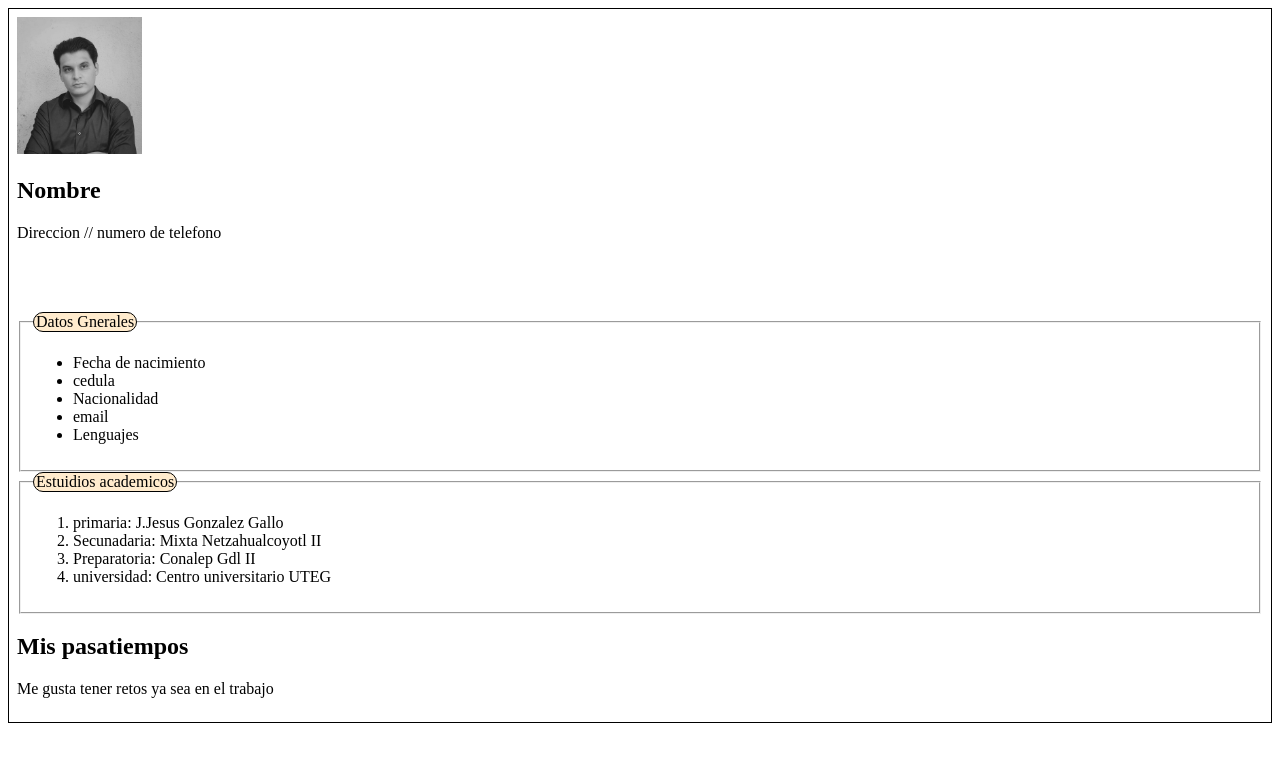
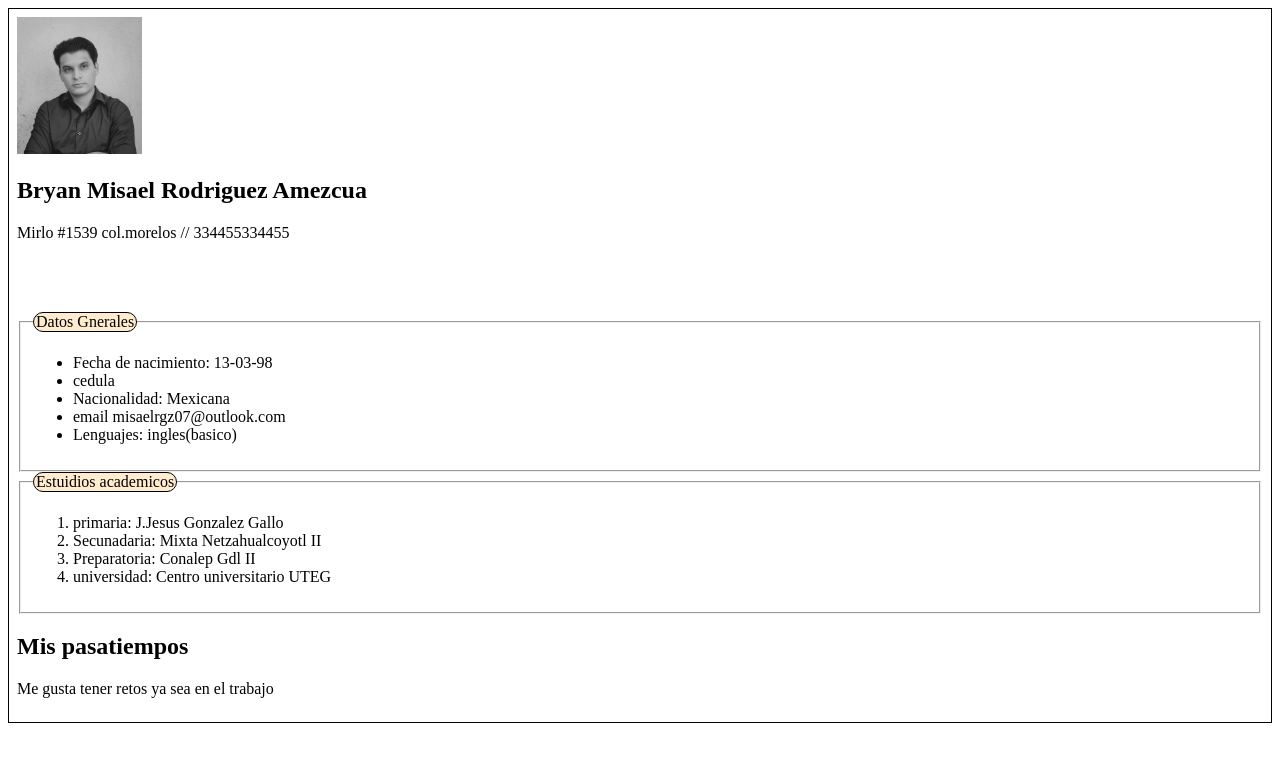
Before and after one commit to misaelrgz/proyectomisargzam, a plain HTML site: page cv/cv.html in a window 1280 px wide. Drawn offline with Linux system fonts and the light colour scheme.

Commit message:
Update cv.html

```diff
--- a/cv/cv.html
+++ b/cv/cv.html
@@ -21,8 +21,8 @@
 <body>
     <div id="nombre">
         <img src="mifoto.jpeg"width=125>
-        <h2>Nombre</h2>
-        <p>Direccion // numero de telefono</p>
+        <h2>Bryan Misael Rodriguez Amezcua</h2>
+        <p>Mirlo #1539 col.morelos // 334455334455</p>
         <br>
         <br>
         <br>
@@ -30,11 +30,11 @@
         <fieldset>
             <legend>Datos Gnerales</legend>
             <ul>
-                <li>Fecha de nacimiento</li>
+                <li>Fecha de nacimiento:   13-03-98</li>
                 <li>cedula</li>
-                <li>Nacionalidad</li>
-                <li>email</li>
-                <li>Lenguajes</li>
+                <li>Nacionalidad:   Mexicana</li>
+                <li>email   misaelrgz07@outlook.com</li>
+                <li>Lenguajes:  ingles(basico)</li>
             </ul>
         </fieldset>
         <fieldset>
```
